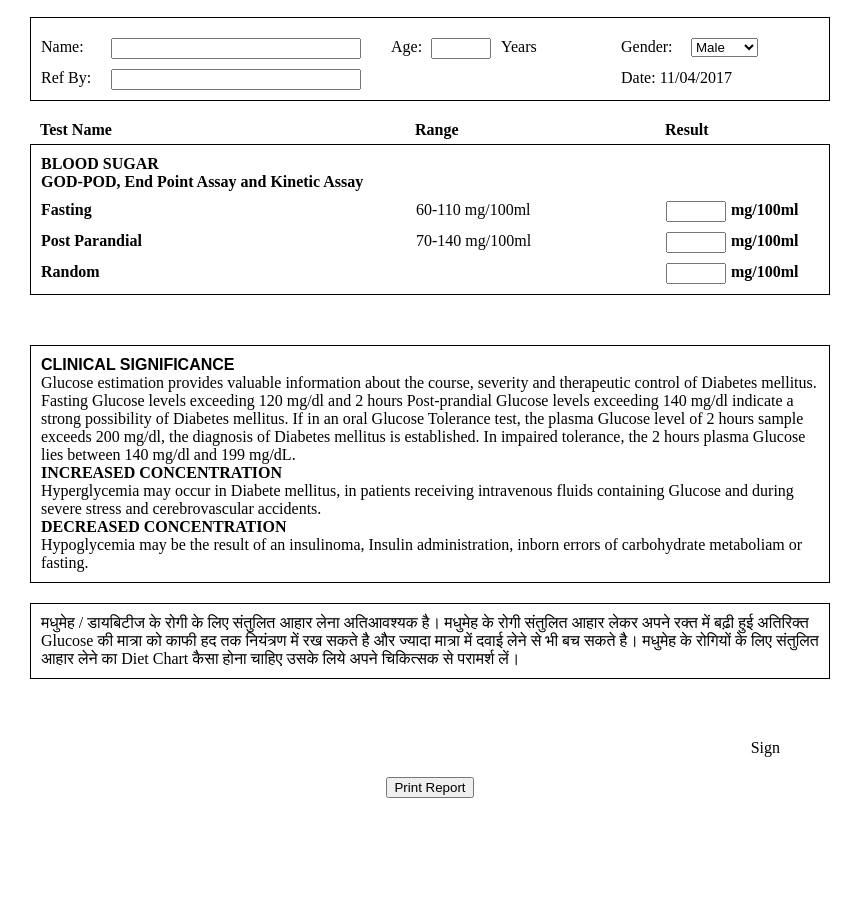
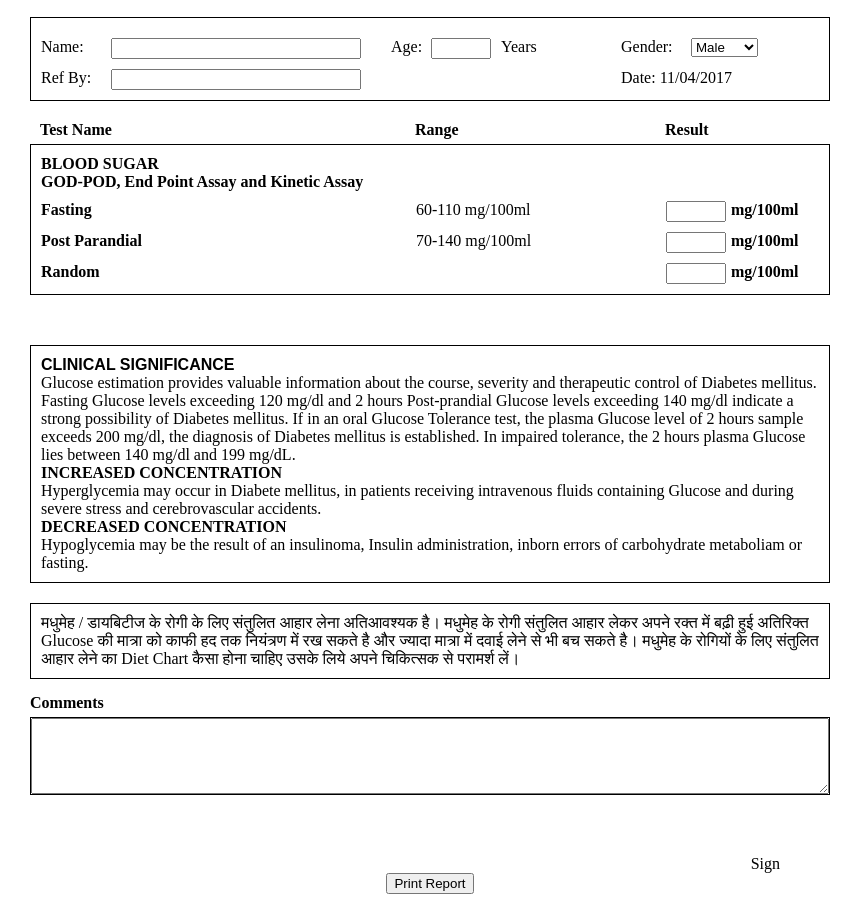
Before and after one commit to abhigp27/LabReport, a plain HTML site: page index.html in a window 1280 px wide. Shown: the part 123-1037 px from the top of the page, without its empty margins (0-863 px from the left). Before the commit the page ends 941 px from the top, so only its background shows below. Drawn offline with Linux system fonts and the light colour scheme.

Commit message:
Added Comment box Comment box will appear only if it has any contents.

```diff
--- a/index.html
+++ b/index.html
@@ -113,6 +113,12 @@
             Glucose की मात्रा को काफी हद तक नियंत्रण में रख सकते है और ज्यादा मात्रा में दवाई लेने से भी बच सकते है।
             मधुमेह के रोगियों के लिए संतुलित आहार लेने का Diet Chart कैसा होना चाहिए उसके लिये अपने चिकित्सक से परामर्श लें।
         </div>
+        <div id="report_comments_print_label">
+            Comments
+        </div>
+        <div id="report_comments_print">
+            <textarea rows="3" id="report_comments"></textarea>
+        </div>
 
         <div class="reportSign">
             Sign
--- a/lab.js
+++ b/lab.js
@@ -35,6 +35,13 @@ $(document).ready(function () {
         for (var i = 0; i < len; i++) {
             $(".testResultPrint")[i].innerHTML = x[i].value + ' mg/100ml';
         }
+        if($("#report_comments").val() == "" || $("#report_comments").val() == null) {
+            $("#report_comments_print").css("display", "none");
+            $("#report_comments_print_label").css("display", "none");
+        } else {
+            $("#report_comments_print").html($("#report_comments").val());
+            $("#report_comments_print").css("padding", "10px");
+        }
 
         $("#printReport").css("display", "none");
         window.print();
--- a/style.css
+++ b/style.css
@@ -143,10 +143,19 @@ body{
     padding: 10px;
 }
 
-.reportFindings {
+#report_comments_print_label {
+    font-weight: bold;
+    font-family: inherit;
+    margin-top: 15px;
+}
+
+#report_comments_print {
+    margin-top: 5px;
+    border: 1px solid black;
+}
+
+#report_comments {
     width: 100%;
-    margin-top: 20px;
-    border: 1px solid black;
     padding: 10px;
     font-family: inherit;
     font-size: inherit;
@@ -161,5 +170,5 @@ body{
 }
 
 .actionKeys {
-    margin: 20px;
+    margin-bottom: 20px;
 }
```
